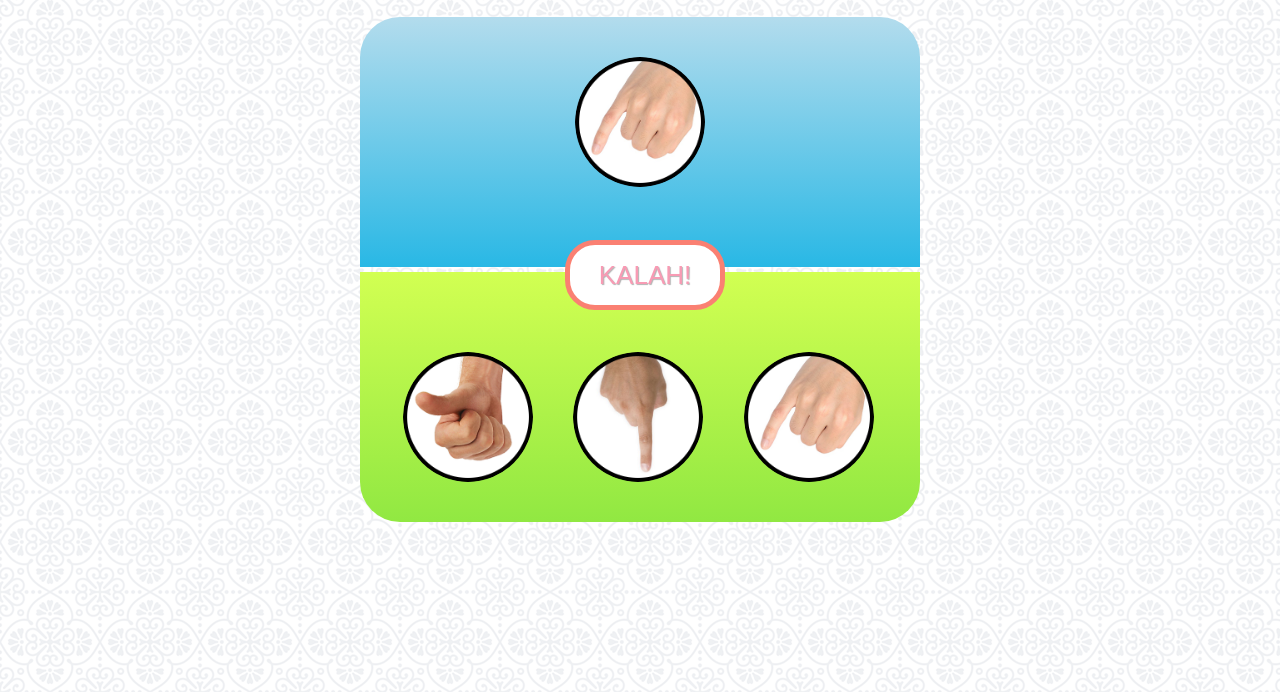
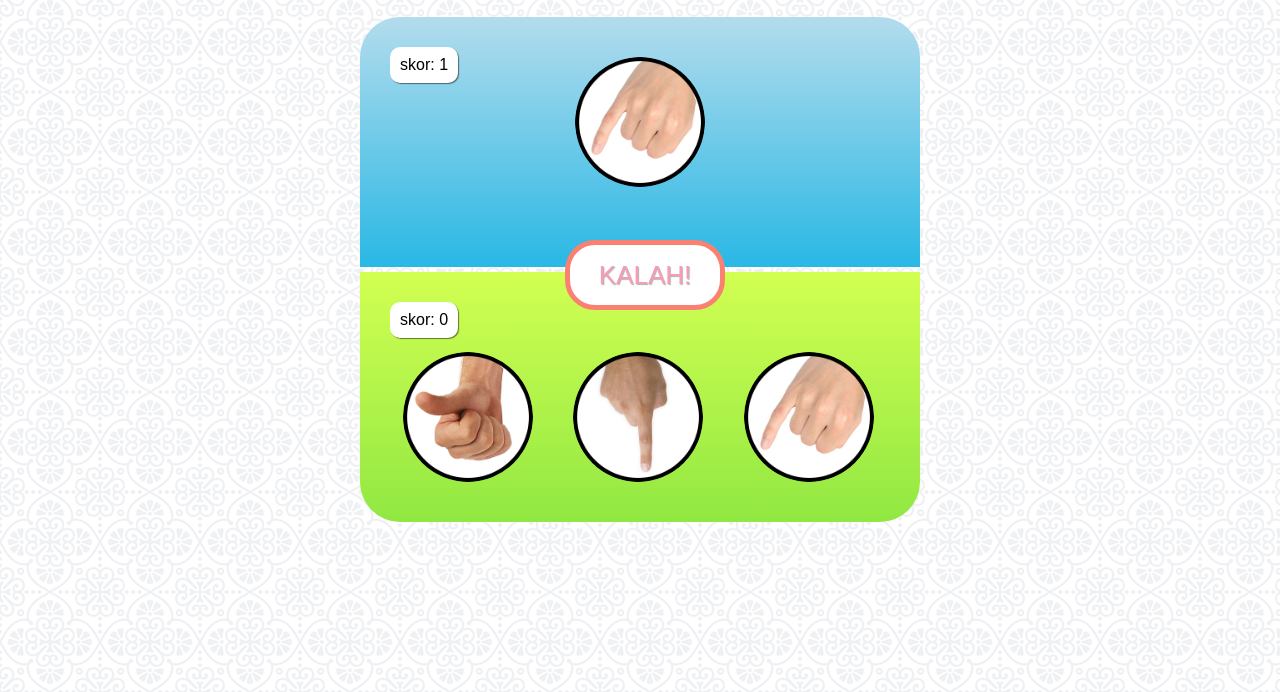
Before and after one commit to asdwdev/game-suwit-jawa-v2.0, a plain HTML site: page index.html in a window 1280 px wide. Both pictures are taken after a click on the picture 468 px from the left and 525 px from the top of the page. Shown: the part 108-800 px from the top of the page. Drawn offline with Linux system fonts and the light colour scheme.

Commit message:
nambahin papan skor

```diff
--- a/index.html
+++ b/index.html
@@ -12,10 +12,12 @@
 
     <div class="container">
         <div class="area-komputer">
+            <div class="skor skorKomputer">skor: <span>0</span></div>
             <img src="img/gajah.png" class="img-komputer">
         </div>
         <div class="info"></div>
         <div class="area-player">
+            <div class="skor skorPlayer">skor: <span>0</span></div>
             <ul>
                 <li>
                     <img src="img/gajah.png" class="gajah">
--- a/script.js
+++ b/script.js
@@ -28,12 +28,14 @@ function putar() {
 }
 
 const pilihan = document.querySelectorAll('li img');
+let skorPlayer = 0;
+let skorKomputer = 0;
+
 pilihan.forEach(function(pil) {
     pil.addEventListener('click', function() {
         const pilihanComputer = getPilihanComputer();
         const pilihanPlayer = pil.className;
         const hasil = getHasil(pilihanComputer, pilihanPlayer);
-
         putar();
 
         setTimeout(function() {
@@ -42,6 +44,18 @@ pilihan.forEach(function(pil) {
 
             const info = document.querySelector('.info');
             info.innerHTML = hasil;
+
+            if(hasil === 'MENANG!') {
+                skorPlayer += 1;
+            } else if (hasil === 'KALAH!') {
+                skorKomputer += 1;
+            }
+
+            // Update tampilan skor
+            const skorPlayerDisplay = document.querySelector('.skorPlayer span');
+            const skorKomputerDisplay = document.querySelector('.skorKomputer span');
+            skorPlayerDisplay.innerHTML = skorPlayer;
+            skorKomputerDisplay.innerHTML = skorKomputer;
         }, 1000);
     });
 });
--- a/style.css
+++ b/style.css
@@ -94,6 +94,10 @@ h1 {
     border-radius: 0 0 40px 40px;
 }
 
+.area-komputer, .area-player {
+    position: relative;
+}
+
 .info {
     width: 150px;
     height: 60px;
@@ -145,3 +149,13 @@ img {
 .gajah:active, .semut:active, .orang:active {
     top: 2px;
 }
+
+.skor {
+    position: absolute;
+    top: 30px;
+    left: 30px;
+    background-color: white;
+    padding: 10px;
+    border-radius: 10px;
+    box-shadow: 1px 1px 1px rgba(0, 0, 0, .5);
+}
```
